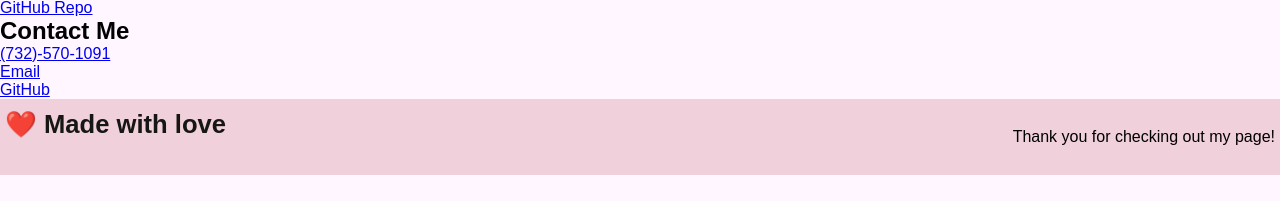
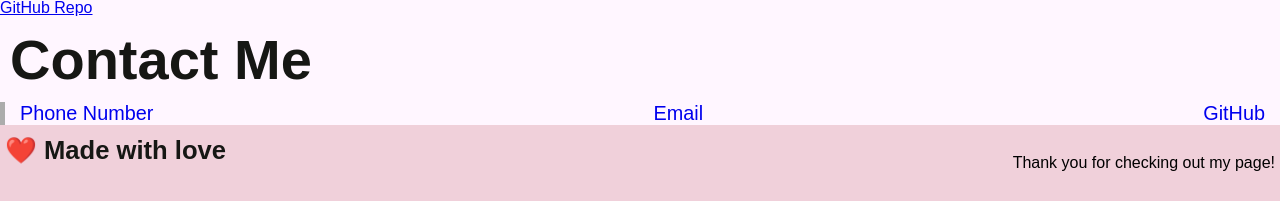
Before and after one commit to jeffymiyoung/Portfolio, a plain HTML site: page index.html in a window 1280 px wide. Shown: the part 3264-3465 px from the top of the page. Before the commit the page ends 3439 px from the top, so only its background shows below. Drawn offline with Linux system fonts and the light colour scheme.

Commit message:
contact-me section problems

```diff
--- a/assets/css/style.css
+++ b/assets/css/style.css
@@ -5,6 +5,7 @@
     --text-white: #FFF;
     --neon-pink: #FF10F0;
     --footer-color: rgba(240, 208, 218);
+    --border-color: rgba(172, 172, 172);
 
 }
 
@@ -119,7 +120,30 @@ header nav ul li a:hover {
 
 
 /* Contact Me Section */
+.contact-me h2 {
+    display: flex;
+    align-items: flex-start;
+    font-weight: bold;
+    font-size: 56px;
+    color: var(--text-black);
+    margin: 10px;
+}
 
+.contact-me nav ul {
+    display: flex;
+    flex-wrap: wrap;
+    justify-content: space-between;
+    align-items: flex-end;
+    list-style: none;
+    border-left: 5px solid var(--border-color);
+}
+
+.contact-me nav ul li a {
+    text-decoration: none;
+    padding: 10px 15px;
+    font-weight: lighter;
+    font-size: 1.55vw;
+}
 
 /* Footer Section */
 footer {
--- a/index.html
+++ b/index.html
@@ -39,7 +39,7 @@
 
         <!-- Hero Section / Background Image -->
         <section id="hero-section" class="hero-section">
-            <div class="hero-cta">
+            <div>
                 <img class="img" src="./assets/images/Hero.jpg" alt="Pink Background Graphic with Laptop, Phone and Tablet.">
                 <h2 class="text-h2">Jeffrey Young</h2>
                 <p class="text-p">
@@ -106,14 +106,11 @@
 
         <!-- Contact me section -->
         <section id="contact-me" class="contact-me">
-            <div class="contact-title">
-                <h2>
-                    Contact Me
-                </h2>
-                <div class="contact list">
+            <h2>Contact Me</h2>
+                <nav class="contact-list">
                     <ul>
                         <li>
-                            <a href="tel:7325701091">(732)-570-1091</a>
+                            <a href="tel:7325701091">Phone Number</a>
                         </li>
                         <li>
                             <a href="mailto:JeffreyMiYoung@aol.com">Email</a>
@@ -122,8 +119,7 @@
                             <a href="https://github.com/jeffymiyoung" target="b">GitHub</a>
                         </li>
                     </ul>
-                </div>
-            </div>
+                </nav>
         </section>
 
         <!-- Footer of page -->
```
